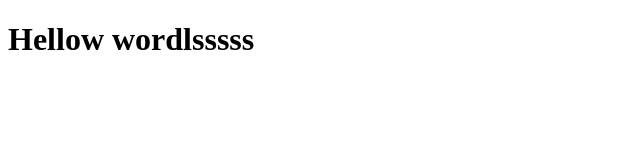
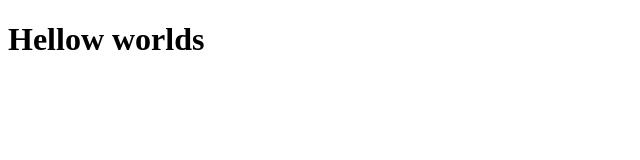
Before and after one commit to Aomznoiz/TodoApp, a plain HTML site: page index.html in a window 1280 px wide. Shown: the whole page, without its empty margins (0-640 px from the left). Drawn offline with Linux system fonts and the light colour scheme.

Commit message:
Update index.html

```diff
--- a/index.html
+++ b/index.html
@@ -6,6 +6,6 @@
     <title>Document</title>
 </head>
 <body>
-    <h1>Hellow wordlsssss</h1>
+    <h1>Hellow worlds</h1>
 </body>
 </html>
```
